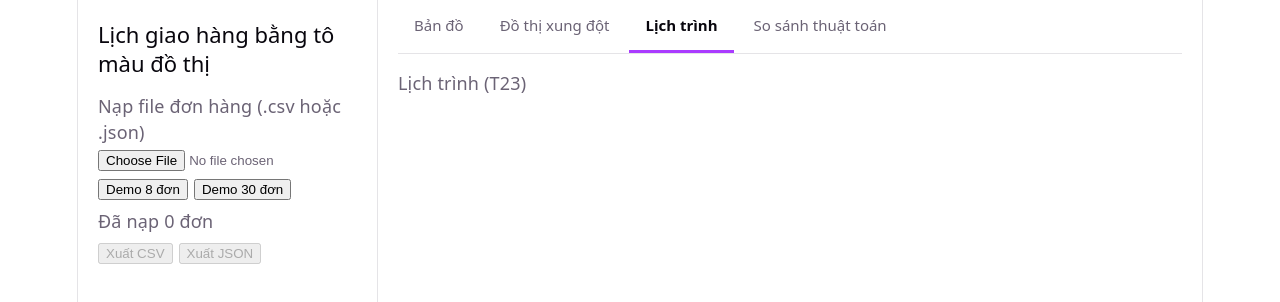
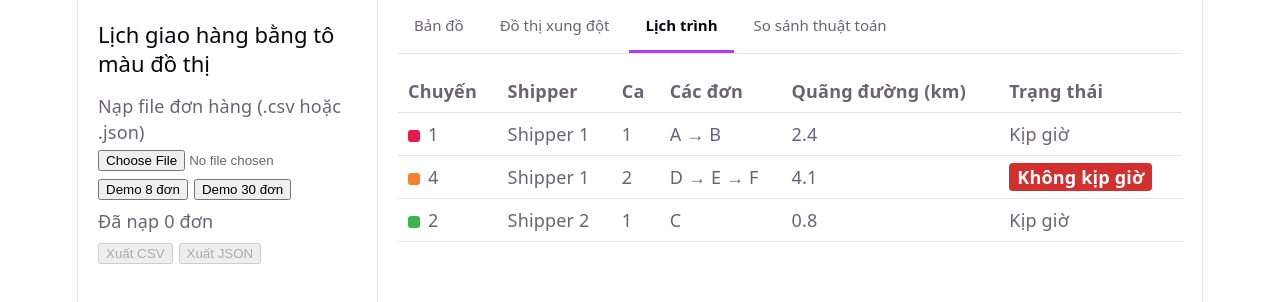
Before and after one commit to viethoang234-se/GraphColoring-Shipper-2H2KP, a React (Vite) app: page / in a window 1280 px wide. Both pictures are taken after a click on the button "Lịch trình". Shown: the top 302 px of the page. Built offline with nearby package versions, Linux system fonts and the light colour scheme.

Commit message:
T23: Bảng lịch trình shipper

```diff
--- a/src/App.tsx
+++ b/src/App.tsx
@@ -1,7 +1,8 @@
 import { useState, type ChangeEvent } from 'react';
 import './App.css';
-import type { ConflictGraph, Order } from './core/types';
+import type { ConflictGraph, Order, Route } from './core/types';
 import { ConflictGraphView } from './ui/ConflictGraphView';
+import { ScheduleTable } from './ui/ScheduleTable';
 import { ordersToCsv, parseOrdersCsv, parseOrdersJson } from './ui/io';
 // ?raw: Vite nạp nội dung file dưới dạng chuỗi, rồi đọc bằng parseOrdersJson như một file người dùng chọn
 import demo8 from './data/demo-8.json?raw';
@@ -32,6 +33,13 @@ const FAKE_GRAPH: ConflictGraph = {
 };
 const FAKE_LABELS = ['A', 'B', 'C', 'D', 'E'];
 const FAKE_COLORS = [0, 1, 0, 1, 2];
+
+// Dữ liệu giả cho T23 (3 chuyến như trong test). Sẽ thay bằng result.routes của runPipeline ở Việc 6.
+const FAKE_ROUTES: Route[] = [
+  { color: 0, shipper: 0, shift: 0, orderIds: ['A', 'B'], path: [], lengthM: 2350, feasible: true },
+  { color: 1, shipper: 1, shift: 0, orderIds: ['C'], path: [], lengthM: 800, feasible: true },
+  { color: 3, shipper: 0, shift: 1, orderIds: ['D', 'E', 'F'], path: [], lengthM: 4120, feasible: false },
+];
 
 type Tab = 'map' | 'conflict' | 'schedule' | 'compare';
 
@@ -130,7 +138,7 @@ export default function App() {
         </nav>
         {tab === 'map' && <p>Bản đồ (TV3 làm ở T21)</p>}
         {tab === 'conflict' && <ConflictGraphView graph={FAKE_GRAPH} labels={FAKE_LABELS} colors={FAKE_COLORS} />}
-        {tab === 'schedule' && <p>Lịch trình (T23)</p>}
+        {tab === 'schedule' && <ScheduleTable routes={FAKE_ROUTES} />}
         {tab === 'compare' && <p>So sánh thuật toán (T27)</p>}
       </main>
     </div>
--- /dev/null
+++ b/src/ui/ScheduleTable.tsx
@@ -0,0 +1,68 @@
+import type { Route } from '../core/types';
+import { colorOf } from './palette';
+import { scheduleRows } from './schedule';
+
+interface Props {
+  routes: Route[];
+}
+
+// Kiểu chữ cho ô bảng. Viết ngay trong file vì T23 không sửa App.css
+const cell = { padding: '8px 10px', borderBottom: '1px solid var(--border)', textAlign: 'left' as const };
+
+/** Bảng lịch trình: mỗi dòng là một chuyến giao. Phần tính toán nằm trong scheduleRows (schedule.ts). */
+export function ScheduleTable({ routes }: Props) {
+  const rows = scheduleRows(routes);
+
+  if (rows.length === 0) return <p>Chưa có chuyến nào. Nạp dữ liệu rồi bấm Chạy.</p>;
+
+  return (
+    <table style={{ borderCollapse: 'collapse', width: '100%' }}>
+      <thead>
+        <tr>
+          <th style={cell}>Chuyến</th>
+          <th style={cell}>Shipper</th>
+          <th style={cell}>Ca</th>
+          <th style={cell}>Các đơn</th>
+          <th style={cell}>Quãng đường (km)</th>
+          <th style={cell}>Trạng thái</th>
+        </tr>
+      </thead>
+      <tbody>
+        {rows.map((r) => (
+          <tr key={r.trip}>
+            <td style={cell}>
+              {/* Ô màu cùng màu với chuyến trên bản đồ: chuyến thứ trip dùng màu số trip - 1 */}
+              <span
+                style={{
+                  display: 'inline-block',
+                  width: 12,
+                  height: 12,
+                  borderRadius: 3,
+                  marginRight: 8,
+                  verticalAlign: -1,
+                  background: colorOf(r.trip - 1),
+                }}
+              />
+              {r.trip}
+            </td>
+            <td style={cell}>{r.shipper}</td>
+            <td style={cell}>{r.shift}</td>
+            <td style={cell}>{r.stops}</td>
+            <td style={cell}>{r.km}</td>
+            <td style={cell}>
+              {r.ok ? (
+                'Kịp giờ'
+              ) : (
+                <span
+                  style={{ background: '#d32f2f', color: '#fff', padding: '2px 8px', borderRadius: 4, fontWeight: 600 }}
+                >
+                  Không kịp giờ
+                </span>
+              )}
+            </td>
+          </tr>
+        ))}
+      </tbody>
+    </table>
+  );
+}
--- /dev/null
+++ b/src/ui/schedule.ts
@@ -0,0 +1,26 @@
+import type { Route } from '../core/types';
+
+export interface ScheduleRow {
+  trip: number; // số chuyến, đánh số từ 1
+  shipper: string; // "Shipper 1", "Shipper 2"...
+  shift: number; // ca, đánh số từ 1
+  stops: string; // "A → B → C"
+  km: string; // một chữ số thập phân, ví dụ "2.4"
+  ok: boolean; // false nếu chuyến không kịp giờ
+}
+
+/** Sắp theo shipper rồi theo ca. Không làm đổi mảng routes gốc. */
+export function scheduleRows(routes: Route[]): ScheduleRow[] {
+  // [...routes] tạo bản sao: sort() sắp xếp ngay trên mảng, nếu không sao chép sẽ làm đảo thứ tự mảng của người gọi
+  const sorted = [...routes].sort((a, b) => a.shipper - b.shipper || a.shift - b.shift);
+
+  // Trong code mọi thứ đánh số từ 0, còn người đọc quen đếm từ 1 nên cộng thêm 1 khi hiển thị
+  return sorted.map((r) => ({
+    trip: r.color + 1, // Route.color là số thứ tự chuyến (xem T18)
+    shipper: `Shipper ${r.shipper + 1}`,
+    shift: r.shift + 1,
+    stops: r.orderIds.join(' → '),
+    km: (r.lengthM / 1000).toFixed(1), // mét → km, giữ 1 chữ số thập phân
+    ok: r.feasible,
+  }));
+}
```
Also changed, not shown: 1 other file (tests, documents, lock files or other folders).
